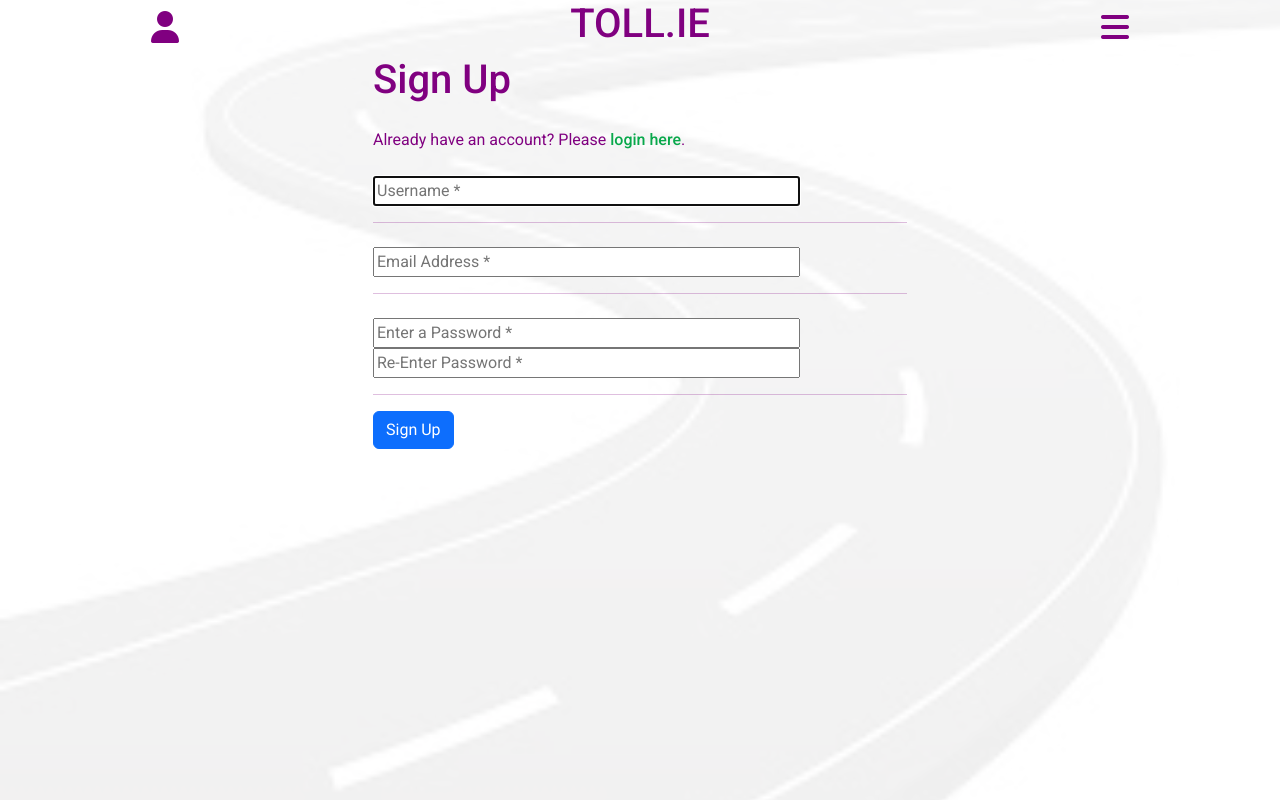
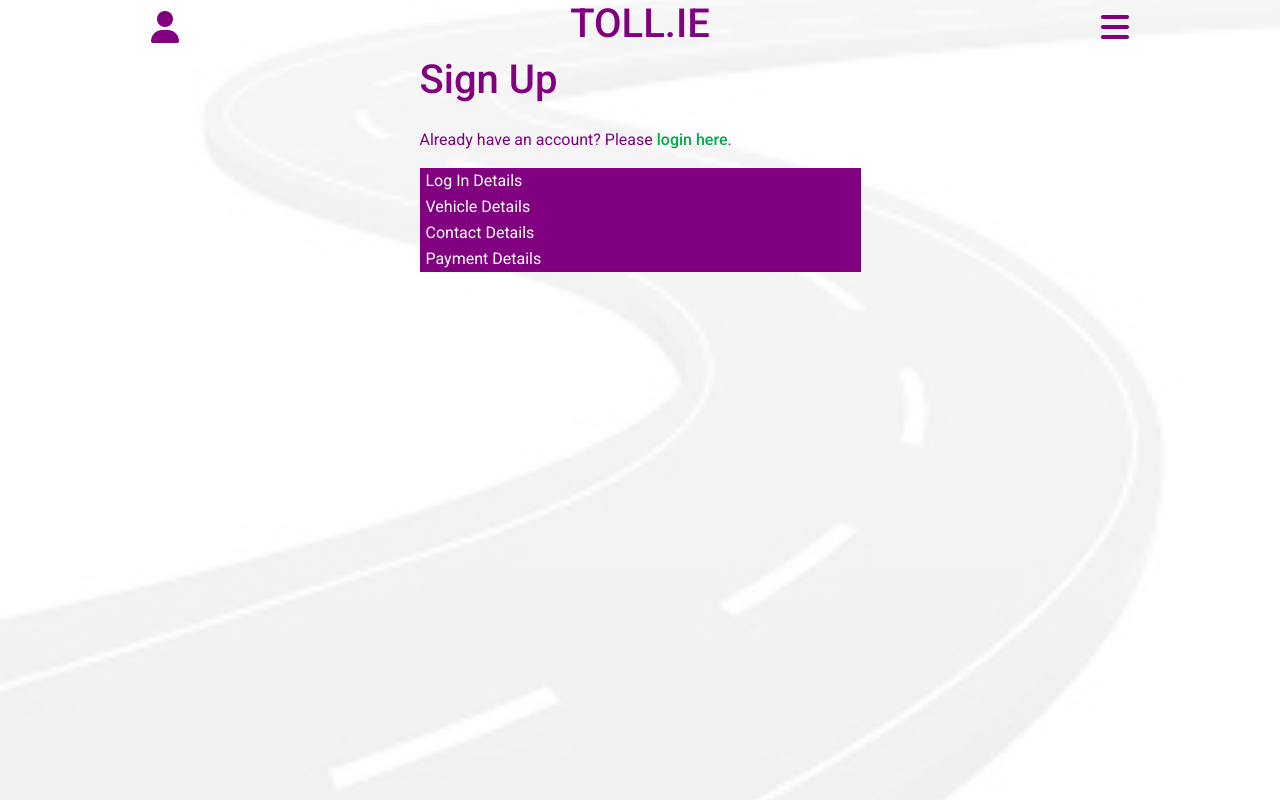
Before and after one commit to seanjcarley/toll, a Django app: page /account/signup in a window 1280 px wide. Run offline with Django 4.2, Linux system fonts and the light colour scheme; some libraries are stand-ins or nearby versions.

Commit message:
added vehicle details section to sign up page and added js for accordion effect

```diff
--- a/home/templates/home/index.html
+++ b/home/templates/home/index.html
@@ -20,7 +20,7 @@
                 </a>
             </li>
             <li class="col-3 nav-item nav-ui-colour-2">
-                <a href="{% url 'account_signup' %}" class="">
+                <a href="{% url 'signup' %}" class="">
                     <div class="row">
                         <div class="col">
                             <i class="fa-solid fa-user-plus" aria-hidden="true"></i>
--- a/static/css/base.css
+++ b/static/css/base.css
@@ -8,6 +8,28 @@
 
 a:hover {
     text-decoration: #FF883E;
+}
+
+.accordion {
+    background-color: #800080;
+    color: #fff;
+    padding: auto;
+    width: 100%;
+    text-align: left;
+    border: none;
+    outline: none;
+    transition: 0.5s;
+}
+
+.active .accordion:hover {
+    background-color: #cc00cc;
+}
+
+.panel {
+    padding: auto;
+    background-color: #fff;
+    display: none;
+    overflow: hidden;
 }
 
 .allauth-form-inner-content {
--- /dev/null
+++ b/static/js/accordion.js
@@ -0,0 +1,17 @@
+var acc = document.getElementsByClassName("accordion");
+var i;
+
+for (i = 0; i < acc.length; i++) {
+    acc[i].addEventListener("click", function() {
+        /* toggle the active class */
+        this.classList.toggle("active");
+
+        /* toggle panel */
+        var panel = this.nextElementSibling;
+        if (panel.style.display === "block") {
+            panel.style.display = "none";
+        } else {
+            panel.style.display = "block";
+        }
+    });
+}
--- a/templates/base.html
+++ b/templates/base.html
@@ -119,6 +119,7 @@
                     $('.toast').toast('show');
                 });
             </script>
+            <script src="{% static 'js/accordion.js' %}"></script>
         {% endblock %}
     </body>
 </html>
--- a/user_account/forms.py
+++ b/user_account/forms.py
@@ -79,7 +79,7 @@
     def __init__(self, *args, **kwargs):
         ''' add placeholders and classes, remove auto-generated labels and
         set auto-focus '''
-        super.__init__(*args, **kwargs)
+        super().__init__(*args, **kwargs)
         placeholders = {
             'lpn': 'Vehicle Licence Plate Number'
         }
--- a/user_account/templates/user_account/signup.html
+++ b/user_account/templates/user_account/signup.html
@@ -4,27 +4,51 @@
 {% block head_title %}{% trans "Signup" %}{% endblock %}
 
 {% block inner_content %}
+    <div class="row">
+        <div class="col-md-10 offset-1">
             <h1>{% trans "Sign Up" %}</h1>
             <p>{% blocktrans %}Already have an account? Please <a href="{{ login_url }}">login here</a>.{% endblocktrans %}</p>
+        </div>
+    </div>
+    <div class="row">
+        <div class="col-md-10 offset-1">
+            <button class="accordion">Log In Details</button>
+            <div class="panel">
                 <form enctype="multipart/form-data" action="{% url 'account_signup' %}" class="signup" method="POST">
                     {% csrf_token %}
                     <fieldset>
                         <legend></legend>
-            {{ form.username | as_crispy_field }}
+                        {{ form1.username | as_crispy_field }}
                     </fieldset>
                     <hr>
                     <fieldset>
                         <legend></legend>
-            {{ form.email | as_crispy_field }}
+                        {{ form1.email | as_crispy_field }}
                     </fieldset>
                     <hr>
                     <fieldset>
                         <legend></legend>
-            {{ form.password1 | as_crispy_field}}
-            {{ form.password2 | as_crispy_field}}
+                        {{ form1.password1 | as_crispy_field}}
+                        {{ form1.password2 | as_crispy_field}}
                     </fieldset>
                     <hr>
                     <!-- {{ form|crispy }} -->
-        <button class="btn btn-primary" type="submit">Sign Up</button>
+                    <!-- <button class="btn btn-primary" type="submit">Sign Up</button> -->
                 </form>
+            </div>
+            <button class="accordion">Vehicle Details</button>
+            <div class="panel">
+                <form enctype="multipart/form-data" action="{% url 'account_signup' %}" class="signup" method="POST">
+                    <fieldset>
+                        {{ form2.lpn | as_crispy_field }}
+                    </fieldset>
+                    <hr>
+                </form>
+            </div>
+            <button class="accordion">Contact Details</button>
+            <div class="panel"></div>
+            <button class="accordion">Payment Details</button>
+            <div class="panel"></div>
+        </div>
+    </div>
 {% endblock %}
--- a/user_account/views.py
+++ b/user_account/views.py
@@ -4,7 +4,7 @@
 from django.contrib.auth.models import User
 from django.contrib import messages
 from .models import UserProfile
-from .forms import UserProfileForm, CreateUserForm
+from .forms import UserProfileForm, CreateUserForm, UserVehicleForm
 
 
 # Create your views here.
@@ -58,12 +58,14 @@
         else:
             messages.error(request, 'Registration failed!')
     else:
-        form = CreateUserForm()
+        form1 = CreateUserForm()
+        form2 = UserVehicleForm
 
     template = 'user_account/signup.html'
 
     context = {
-        'form': form
+        'form1': form1,
+        'form2': form2
     }
 
     return render(request, template, context)
```
Also changed, not shown: user_account/templates/user_account/vehicle_details.html (added, +60 -0 lines). Lines whose indentation alone changed are shown as unchanged.
